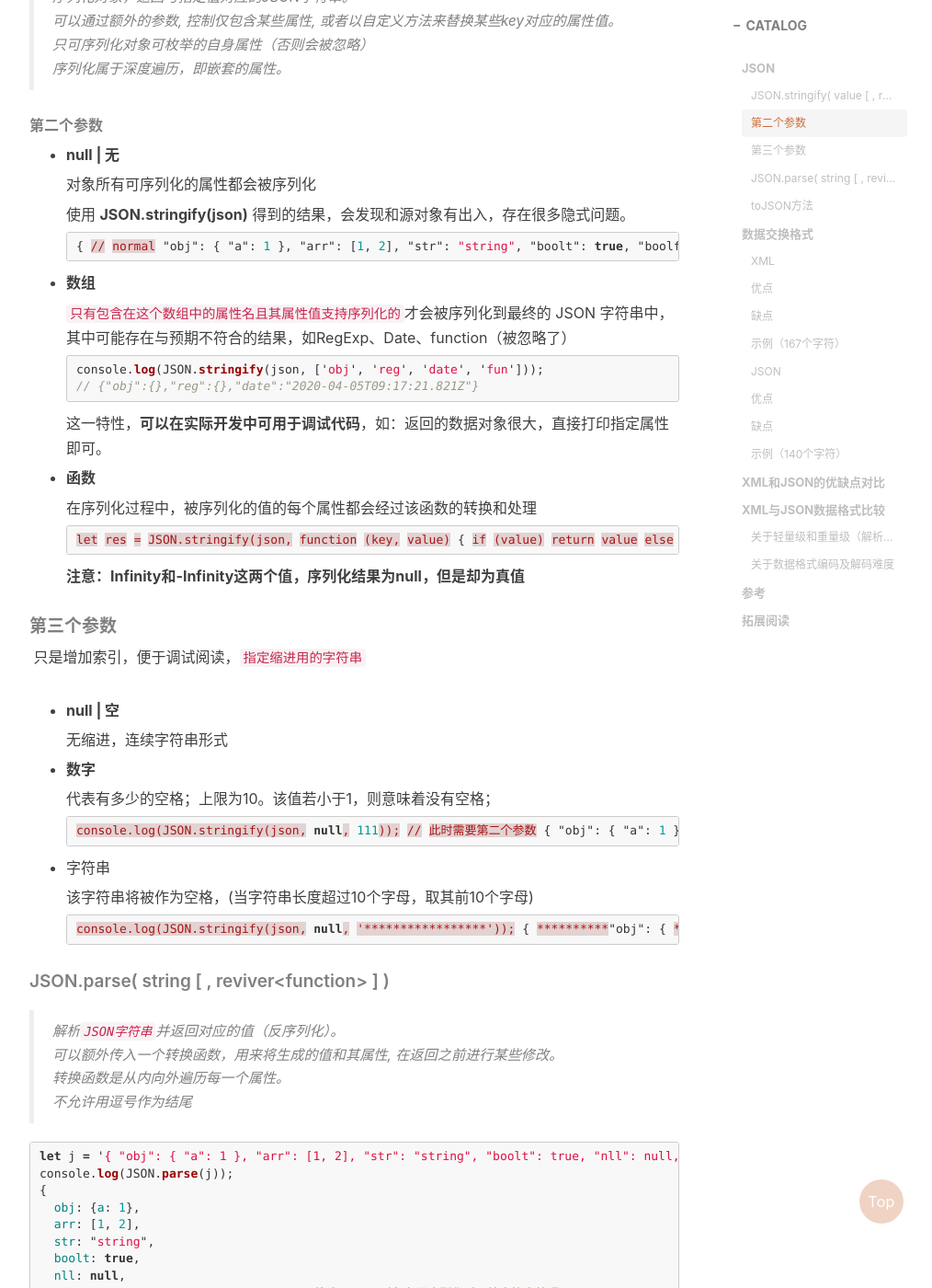
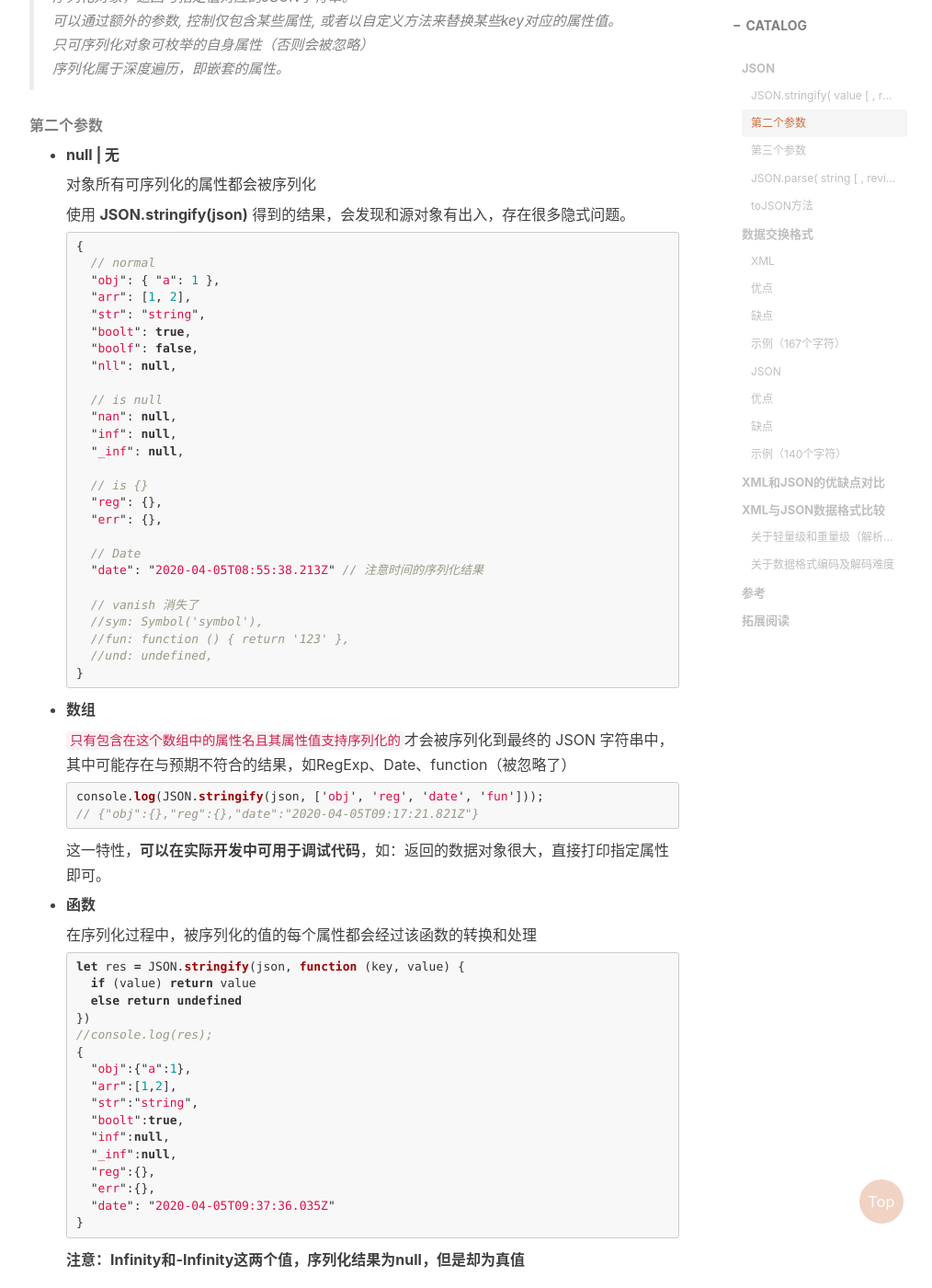
Before and after one commit to KAngJoin/KAngJoin.github.io, a Jekyll site: the page built from _posts/2020-03-20-JSON.md, in a window 1280 px wide and 1400 px high, scrolled down 1780 px. Shown: the whole window at 92% size, without its empty margins (233-1247 px from the left). Built offline with Jekyll 4.4.1, drawn with Linux system fonts in a browser that asks for light colours; nearby versions of some CDN libraries; comment, search, counter and statistics services are not loaded; some of the changed text lies outside the part shown.

Commit message:
json-code-js

````diff
--- a/_posts/2020-03-20-JSON.md
+++ b/_posts/2020-03-20-JSON.md
@@ -84,7 +84,7 @@
 
   使用 **JSON.stringify(json)** 得到的结果，会发现和源对象有出入，存在很多隐式问题。
 
-  ```json
+  ```js
   {
     // normal
     "obj": { "a": 1 },
@@ -129,7 +129,7 @@
 
   在序列化过程中，被序列化的值的每个属性都会经过该函数的转换和处理
 
-  ```json
+  ```js
   let res = JSON.stringify(json, function (key, value) {
     if (value) return value
     else return undefined
@@ -164,7 +164,7 @@
 
   代表有多少的空格；上限为10。该值若小于1，则意味着没有空格；
 
-  ```json
+  ```js
   console.log(JSON.stringify(json, null, 111)); // 此时需要第二个参数
   {
             "obj": {
@@ -191,7 +191,7 @@
 
   该字符串将被作为空格，(当字符串长度超过10个字母，取其前10个字母)
 
-  ```json
+  ```js
   console.log(JSON.stringify(json, null, '*****************'));
   {
   **********"obj": {
@@ -312,7 +312,7 @@
 
 ###### 示例（140个字符）
 
-```json
+```js
 {
   "id": 123,
   "title": "Object Thinking",
````
